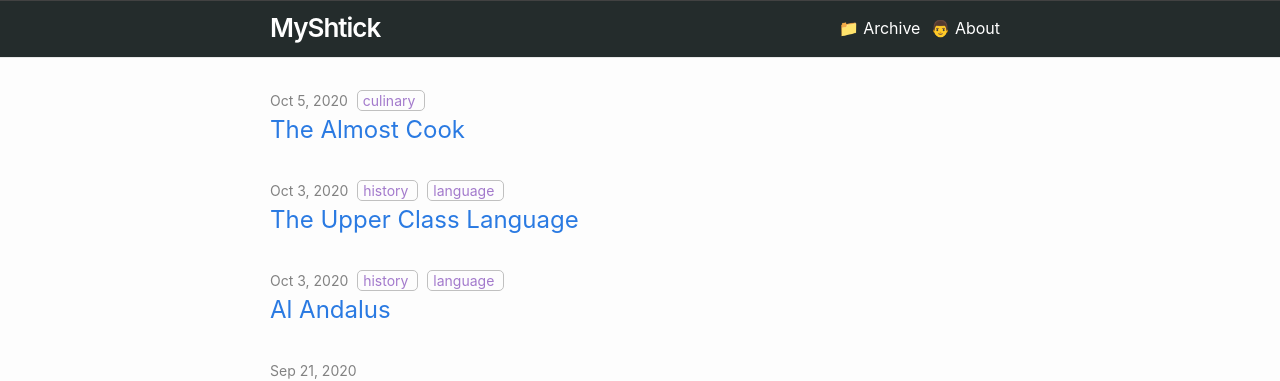
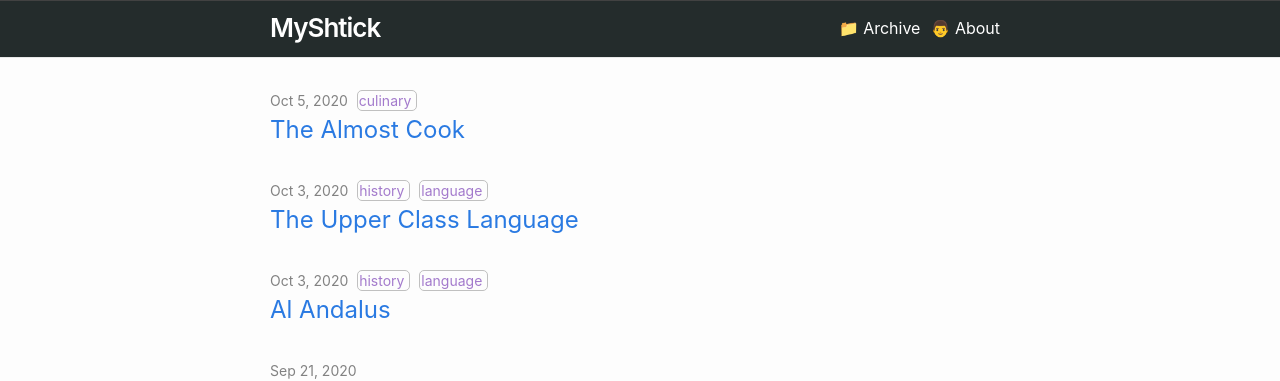
Before and after one commit to nitinrawatiitd/nitinrawatiitd.github.io, a Jekyll site: the page built from docs/index.markdown, in a window 1280 px wide. Shown: the top 381 px of the page. Built offline with Jekyll 4.4.1, drawn with Linux system fonts in a browser that asks for light colours.

```diff
--- a/docs/_sass/minima/_layout.scss
+++ b/docs/_sass/minima/_layout.scss
@@ -249,7 +249,7 @@
    border-radius: 5px;
    border: 1px solid #C0C0C0;
    color: #A37ACC;
-   padding: 1px 5px;
+   padding: 1px 1px;
    margin-left: 5px;
    &:hover {
      border: 1px solid #C0C0C0;
```
